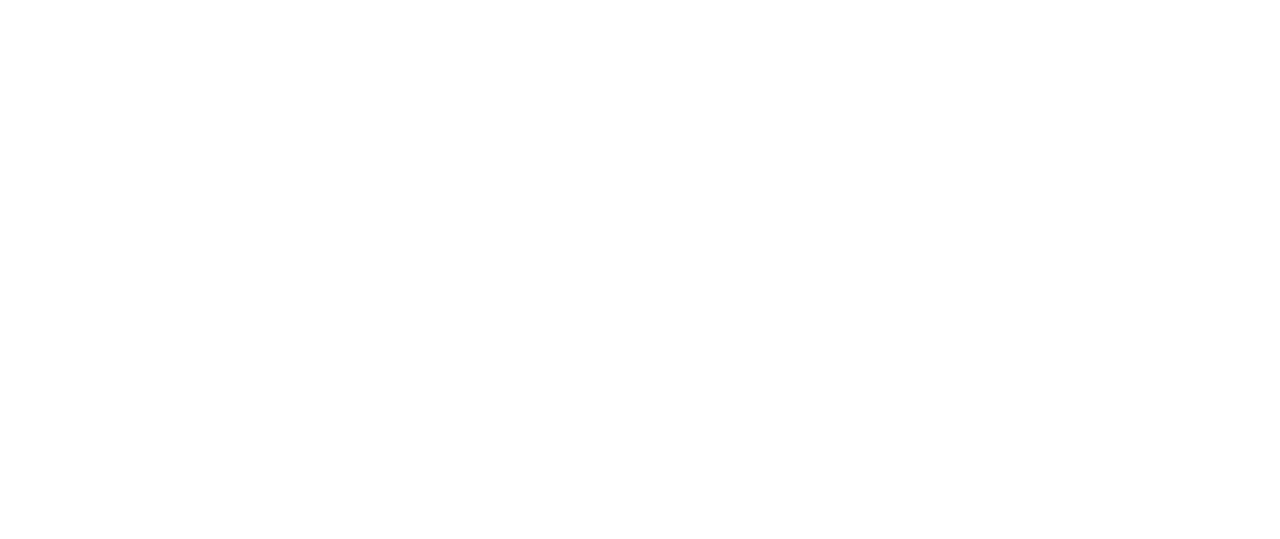
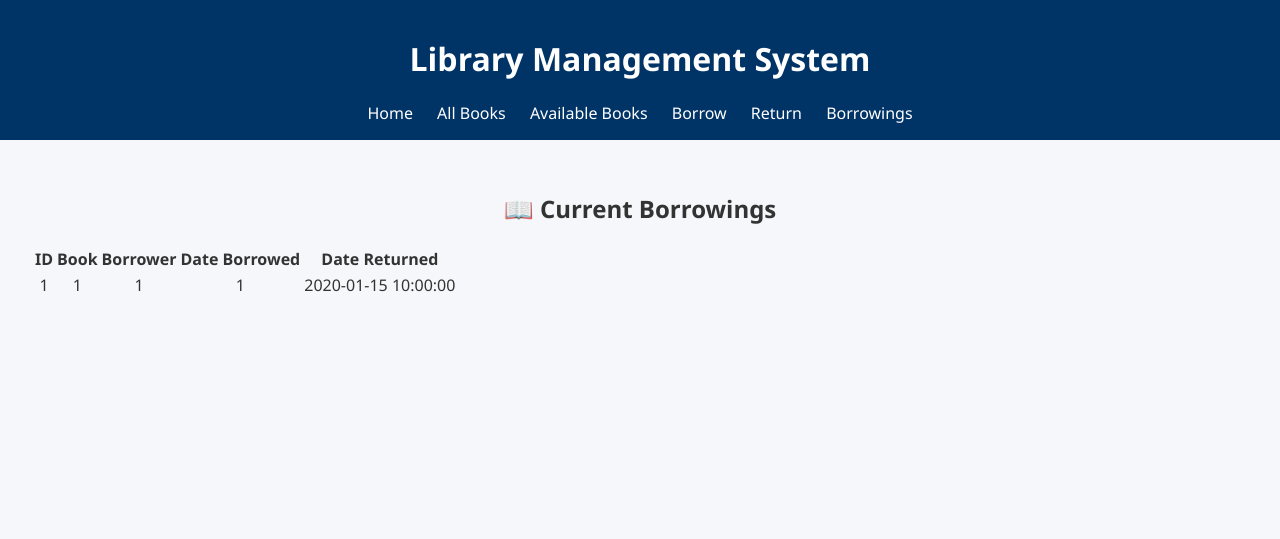
Before and after one commit to Haru-1-tech/Library_System, a Flask app: page /borrowings in a window 1280 px wide. Before the commit the part shown is empty. Shown: the top 539 px of the page. Run offline with Flask 3, Linux system fonts and the light colour scheme; tables that the repository leaves empty or names only in its code hold one stand-in row (values such as "Sample post").

Commit message:
added one html file and corrected erros

```diff
--- a/templates/books.html
+++ b/templates/books.html
@@ -1,4 +1,4 @@
-{% extends base.html %}
+{% extends "base.html" %}
 
 {% block content %}
 <section class="books">
--- a/templates/borrow.html
+++ b/templates/borrow.html
@@ -1,4 +1,4 @@
-{% extends base.html %}
+{% extends "base.html" %}
 
 {% block content %}
 <section class="borrow">
--- a/templates/borrowings.html
+++ b/templates/borrowings.html
@@ -0,0 +1,30 @@
+{% extends "base.html" %}
+
+{% block content %}
+<section class="borrowings">
+    <h2>📖 Current Borrowings</h2>
+
+    {% if borrowings %}
+    <table>
+        <tr>
+            <th>ID</th>
+            <th>Book</th>
+            <th>Borrower</th>
+            <th>Date Borrowed</th>
+            <th>Date Returned</th>
+        </tr>
+        {% for b in borrowings %}
+        <tr>
+            <td>{{ b[0] }}</td>
+            <td>{{ b[1] }}</td>
+            <td>{{ b[2] }}</td>
+            <td>{{ b[3] }}</td>
+            <td>{{ b[4] if b[4] else "Not Returned" }}</td>
+        </tr>
+        {% endfor %}
+    </table>
+    {% else %}
+    <p>No borrowings found.</p>
+    {% endif %}
+</section>
+{% endblock %}
--- a/templates/return.html
+++ b/templates/return.html
@@ -1,4 +1,4 @@
-{% extends base.html %}
+{% extends "base.html" %}
 
 {% block content %}
 <section class="return">
```
